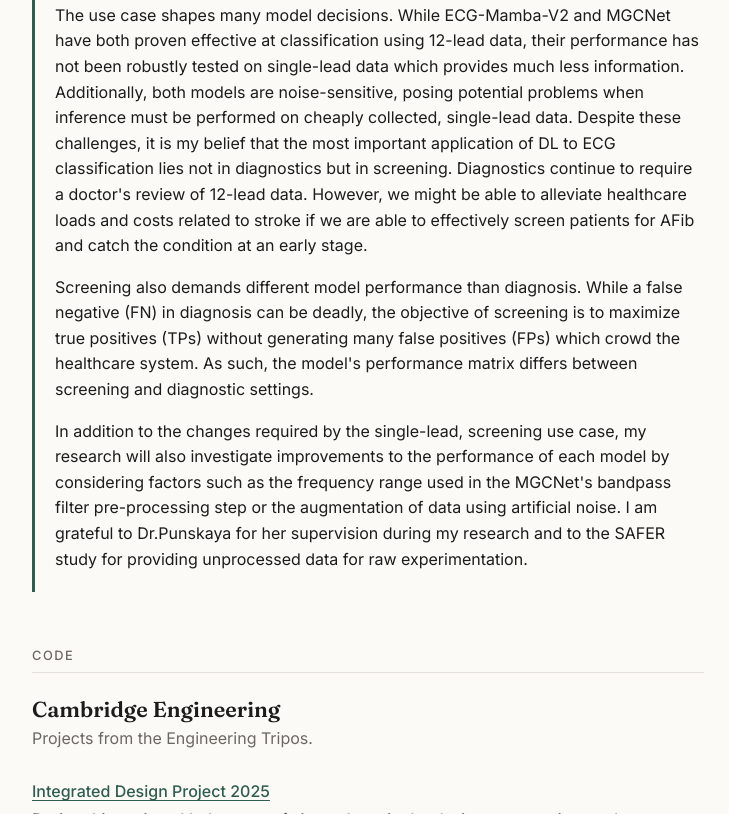
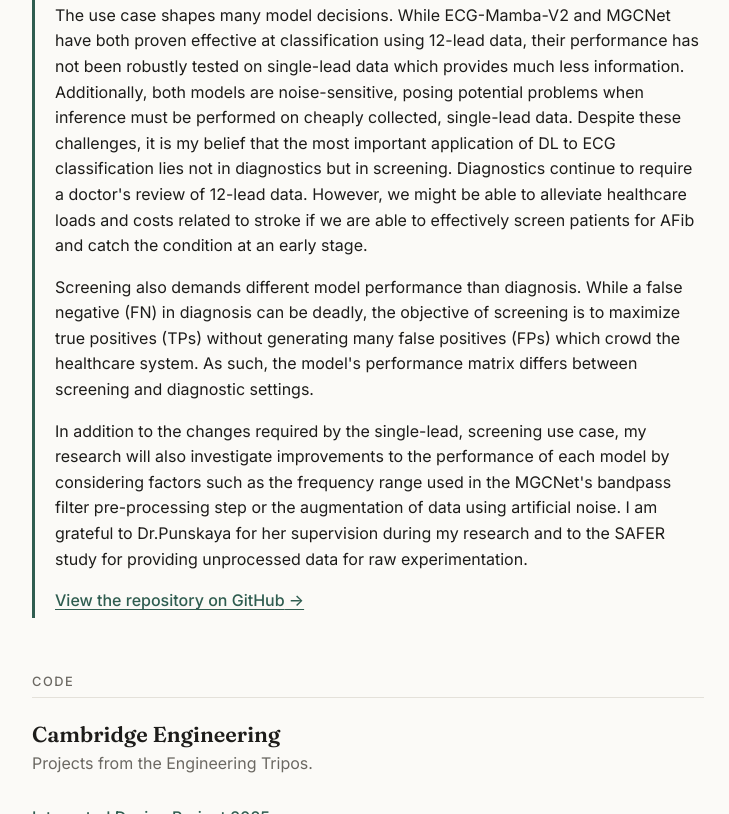
Before and after one commit to TJFM4/TJFM4.github.io, a plain HTML site: page index.html in a window 1280 px wide. Shown: the part 833-1647 px from the top of the page, without its empty margins (272-1001 px from the left). Drawn offline with Linux system fonts and the light colour scheme.

Commit message:
Link the IIB project repository from the highlight

```diff
--- a/content.js
+++ b/content.js
@@ -32,7 +32,8 @@ window.SITE = {
     label: "Part IIB Research Project",
     title: "Deep Learning for the Screening of Atrial Fibrillation using Single-Lead ECGs",
     desc: "Fourth-year engineering research project.",
-    url: "",          // optional link, e.g. a paper or poster
+    url: "https://github.com/TJFM4/IIB-PROJECT",   // optional link, e.g. repo, paper or poster
+    linkText: "View the repository on GitHub",      // shown under the explanation
     show: true,
 
     // The explanation underneath. Each string is its own paragraph, and
--- a/render.js
+++ b/render.js
@@ -64,6 +64,7 @@
       el("h3", {}, h.url ? link(h.title, h.url) : h.title),
       h.desc ? el("p", { class: "lede" }, h.desc) : "",
       explanation.length ? el("div", { class: "prose" }, ...explanation.map((p) => para(p))) : "",
+      h.url ? el("p", { class: "more-link" }, link(h.linkText || "Learn more", h.url)) : "",
     );
   } else {
     $("highlight-section").hidden = true;
--- a/style.css
+++ b/style.css
@@ -103,3 +103,5 @@ h3 { font-size: 1.35rem; margin: 0; }
 .highlight h3 { font-size: 1.5rem; }
 .highlight .lede { color: var(--muted); margin: 0.5rem 0 0; }
 .highlight .prose { margin-top: 1rem; }
+.highlight .more-link { margin: 1rem 0 0; font-weight: 500; }
+.highlight .more-link a::after { content: " →"; }
```
